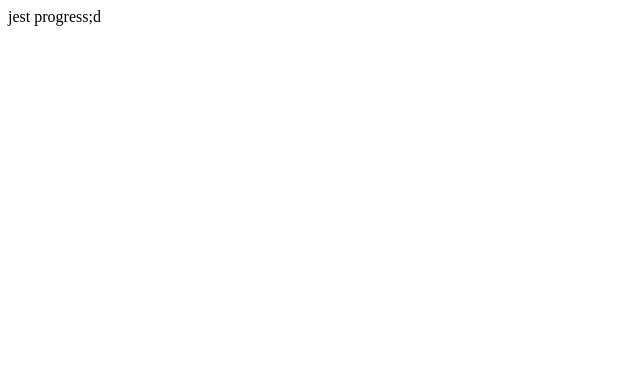
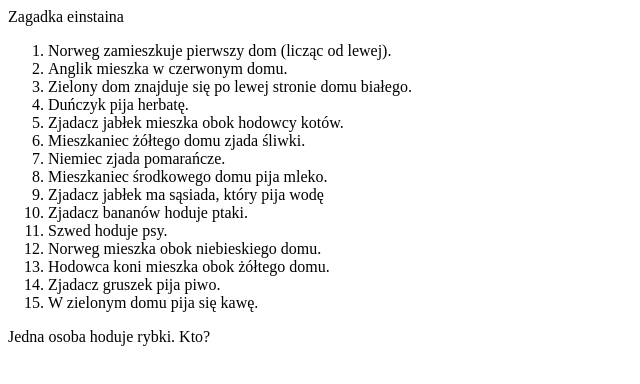
Before and after one commit to vexatus/Nauka, a plain HTML site: page index.html in a window 1280 px wide. Shown: the whole page, without its empty margins (0-640 px from the left). Drawn offline with Linux system fonts and the light colour scheme.

Commit message:
0.2
Zagadla einstaina layout

```diff
--- a/index.html
+++ b/index.html
@@ -1,9 +1,48 @@
 <!doctype html>
 <html>
 <head>
-    <title>Ver.0.02</title>
+    <title>Ver.0.2</title>
     </head>
 </html>
 <body>
-jest progress;d
+<div class="wrapper">
+    <div class="logo"> Zagadka einstaina</div>
+    <div class="zagadka">
+        <ol>
+            <li>Norweg zamieszkuje pierwszy dom (licząc od lewej).</li>
+            <li>Anglik mieszka w czerwonym domu.</li>
+            <li>Zielony dom znajduje się po lewej stronie domu białego.</li>
+            <li>Duńczyk pija herbatę.</li>
+            <li>Zjadacz jabłek mieszka obok hodowcy kotów.</li>
+            <li>Mieszkaniec żółtego domu zjada śliwki.</li>
+            <li>Niemiec zjada pomarańcze.</li>
+            <li>Mieszkaniec środkowego domu pija mleko.</li>
+            <li>Zjadacz jabłek ma sąsiada, który pija wodę</li>
+            <li>Zjadacz bananów hoduje ptaki.</li>
+            <li>Szwed hoduje psy.</li>
+            <li>Norweg mieszka obok niebieskiego domu.</li>
+            <li>Hodowca koni mieszka obok żółtego domu.</li>
+            <li>Zjadacz gruszek pija piwo.</li>
+            <li>W zielonym domu pija się kawę.</li>
+
+        </ol>
+        Jedna osoba hoduje rybki. Kto?
+
+    </div>
+
+    <div class="tabela">
+        <div></div><div></div><div></div><div></div><div></div><div></div>
+        <div></div><div></div><div></div><div></div><div></div><div></div>
+        <div></div><div></div><div></div><div></div><div></div><div></div>
+        <div></div><div></div><div></div><div></div><div></div><div></div>
+        <div></div><div></div><div></div><div></div><div></div><div></div>
+        <div></div><div></div><div></div><div></div><div></div><div></div>
+    </div>
+
+
+
+
+
+
+    </div>
 </body>
--- /dev/null
+++ b/style.css
@@ -0,0 +1,4 @@
+body{
+    background-color: darkslategray;
+    color: cornsilk;
+}
```
